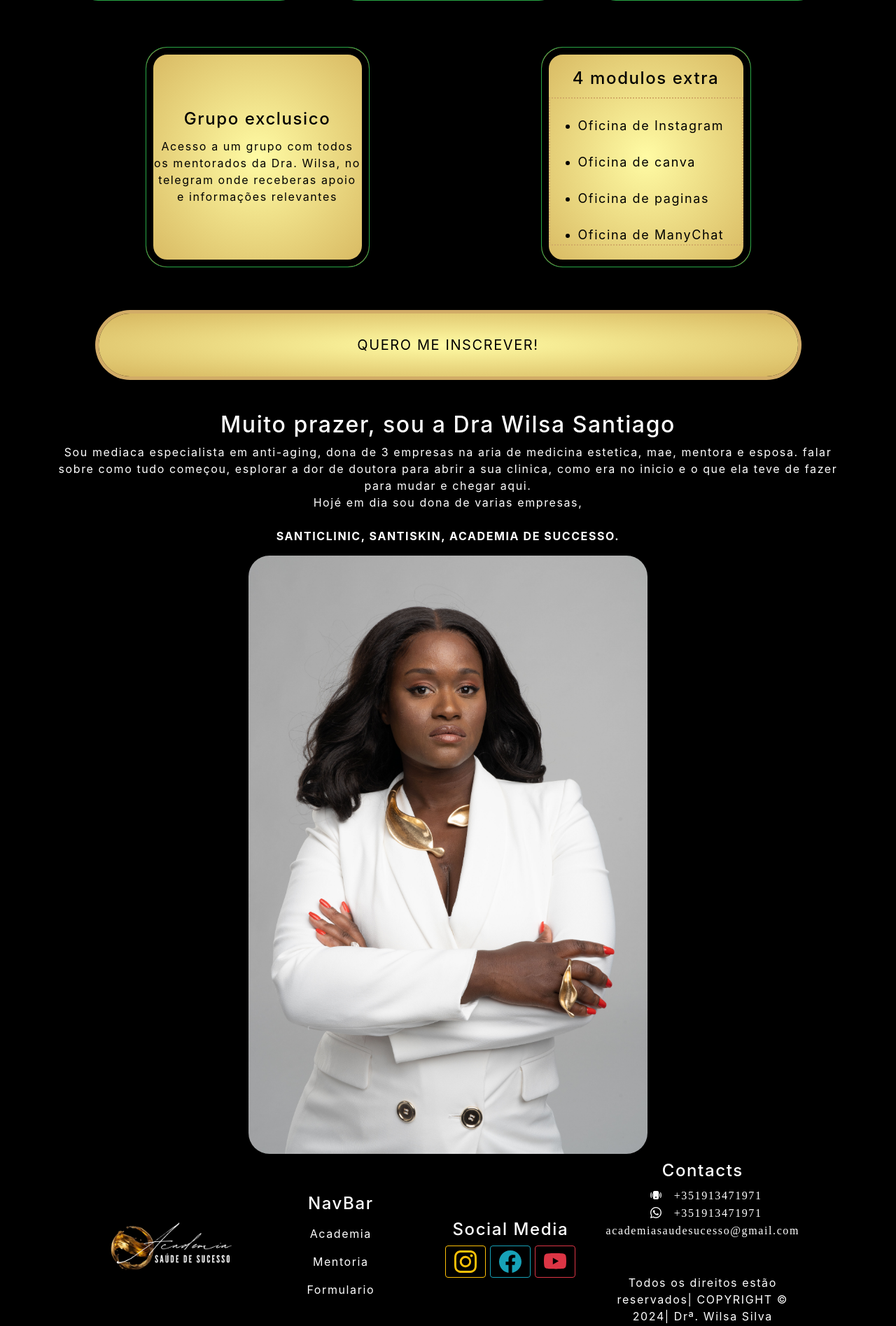
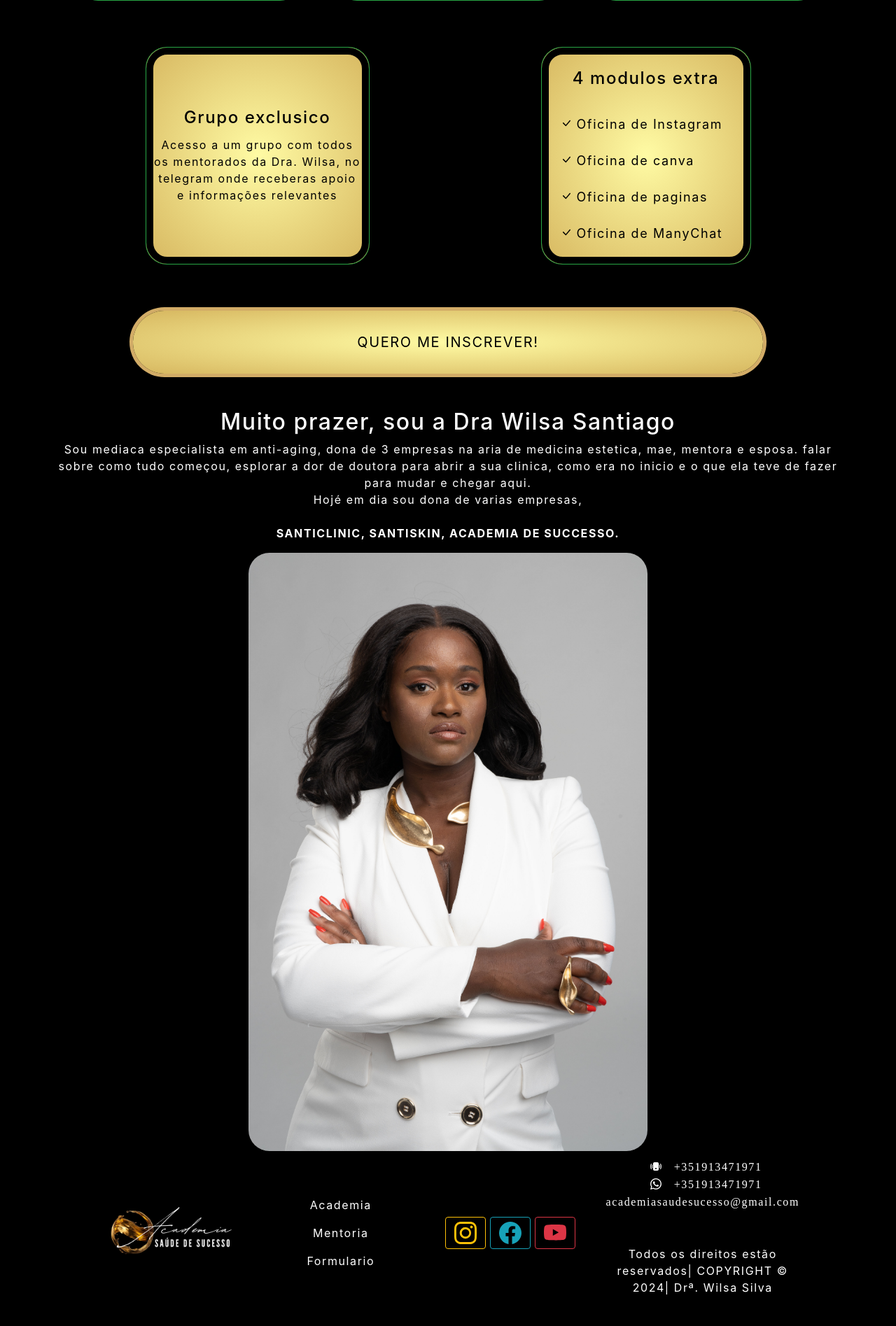
Before and after one commit to SPAWNKID19XX/SC, a Flask app: page /gold_print_mentoria in a window 1280 px wide. Shown: the part 1292-3187 px from the top of the page at 70% size. After the commit the page ends 3142 px from the top, so only its background shows below. Run offline with Flask 3, Linux system fonts and the light colour scheme; some libraries are stand-ins or nearby versions.

Commit message:
[UPDATE] the gold print button, card, liist styles

```diff
--- a/static/style/the_gold_print.css
+++ b/static/style/the_gold_print.css
@@ -38,7 +38,6 @@ body {
   margin: 0 auto;
   color: aqua;
 }
-
 .more_info_gold_print_btn {
   width: 100%;
   border-radius: 50px;
@@ -64,6 +63,8 @@ body {
 .cart_row ul{
   width: 100%;
   text-align: left;
+  border: none;
+  list-style: url('/static/icons/check-lg.svg');
 }
 
 .custom_cart {
@@ -81,7 +82,7 @@ body {
   border-radius: 30px;
   padding: 20px 0px;
 }
-
+/*
 .more_info_gold_print_btn_form_redirect {
   width: 100%;
   border-radius: 50px;
@@ -92,7 +93,7 @@ body {
   margin: -5px;
   margin: 0 auto;
   box-shadow: 0 0 0 5px #d2ac67;
-}
+}*/
 
 .the_gold_print_section .row {
   display: block;
--- a/templates/base.html
+++ b/templates/base.html
@@ -105,7 +105,7 @@
               </div>
               <div class="col">
                 <div class="footer_navbar">
-                  <h4>NavBar</h4>
+                  <!--<h4>NavBar</h4>-->
                     <ul class="navbar-nav">
                       <li class="nav-item active">
                         <a class="nav-link" href="{{ url_for('index') }}"
@@ -124,7 +124,7 @@
               <div class="col">
                 <div class="footer_social_media">
                   <div class="title_footer_media">
-                    <h4>Social Media</h4>
+                    <!--<h4>Social Media</h4>-->
                   </div>
 
                   <div class="media_cosial">
@@ -177,7 +177,7 @@
               <div class="col">
                 <div class="right_column">
                   <div class="contacts">
-                    <h4>Contacts</h4>
+                    <!--<h4>Contacts</h4>-->
                     <div class="mobile_footer_contacts">
                       <i class="bi bi-phone-vibrate-fill"></i>
                       <a href="tel:+351913471971">+351913471971</a>
--- a/templates/gold_print_mentoria.html
+++ b/templates/gold_print_mentoria.html
@@ -41,7 +41,7 @@ block content %}
       <a
         href="https://api.whatsapp.com/send?phone=351913471971"
         target="_blank"
-        class="btn btn-success more_info_gold_print_btn gold_print_wts_btn"
+        class="btn btn-success more_info_gold_print_btn more_info_gold_print"
         >Quero me inscrever!</a
       >
     </div>
@@ -125,7 +125,7 @@ block content %}
         style="margin-top: 50px;"
         href="{{ url_for('gold_print_form') }}"
         target="_blank"
-        class="btn btn-success more_info_gold_print_btn_form_redirect"
+        class="btn btn-success more_info_gold_print"
         >Quero me inscrever!</a
       >
     </div>
```
Also changed, not shown: static/icons/check-lg.svg (added).
